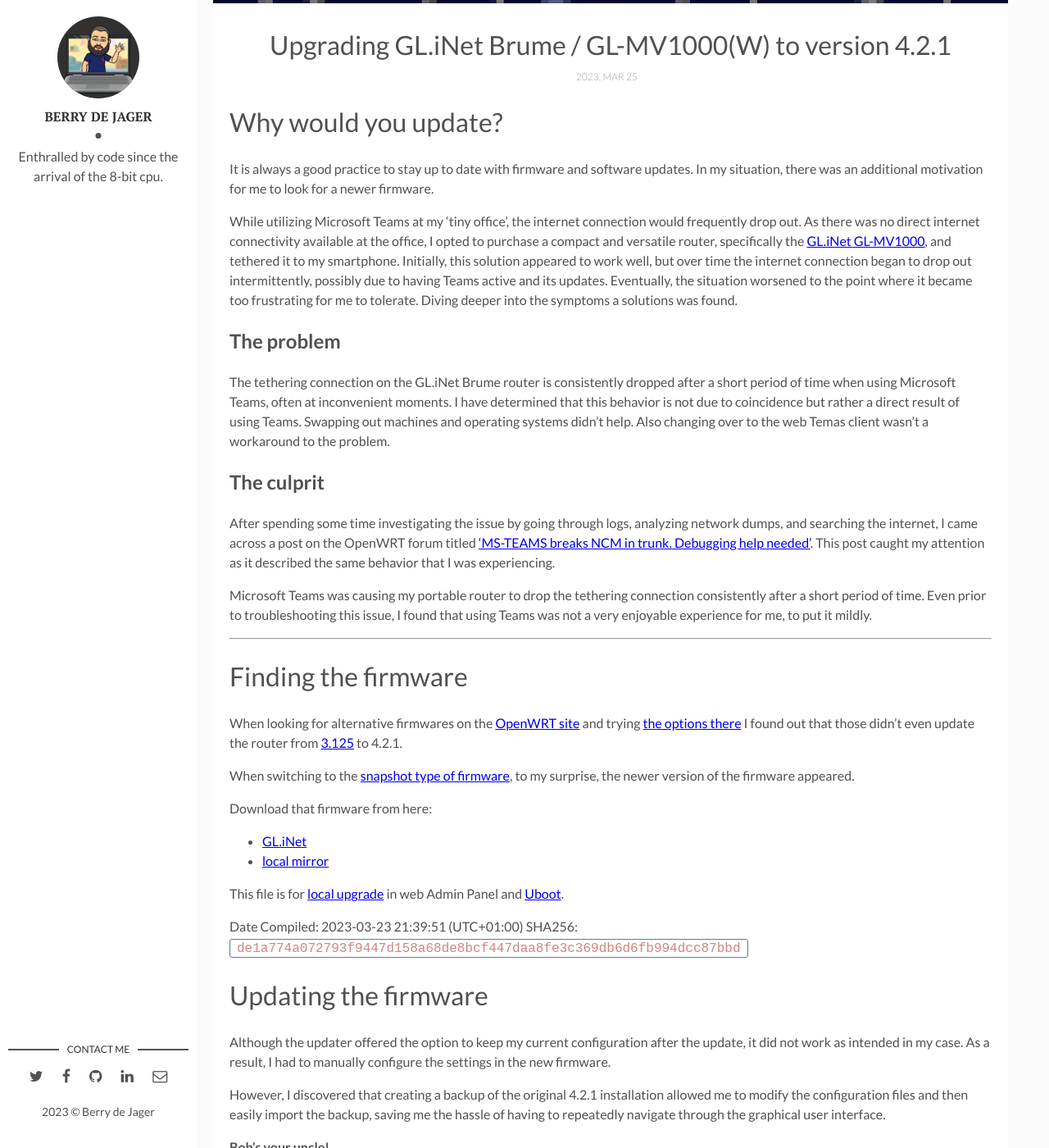
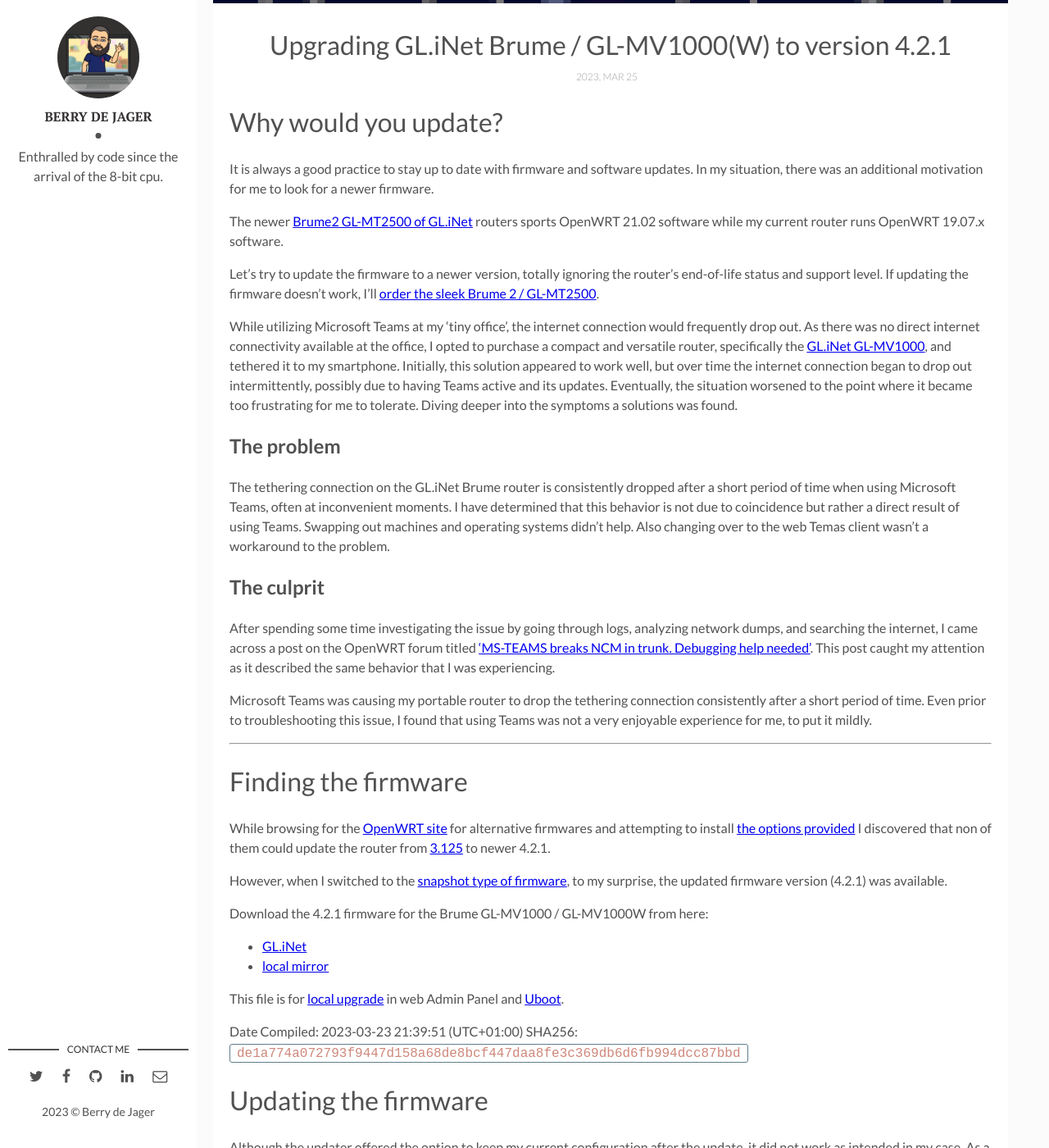
Before and after one commit to berrydejager/code, a Jekyll site: the page built from _posts/2023-03-25-Upgrade-GL-iNet-Brume-OpenWRT.markdown, in a window 1280 px wide and 1400 px high, scrolled down 259 px. Shown: the whole window at 82% size. Built offline with Jekyll 4.4.1, drawn with Linux system fonts in a browser that asks for light colours.

Commit message:
Update 2023-03-25-Upgrade-GL-iNet-Brume-OpenWRT.markdown

```diff
--- a/_posts/2023-03-25-Upgrade-GL-iNet-Brume-OpenWRT.markdown
+++ b/_posts/2023-03-25-Upgrade-GL-iNet-Brume-OpenWRT.markdown
@@ -10,6 +10,10 @@
 # Why would you update?
 
 It is always a good practice to stay up to date with firmware and software updates. In my situation, there was an additional motivation for me to look for a newer firmware.
+
+The newer [Brume2 GL-MT2500 of GL.iNet](https://www.gl-inet.com/products/gl-mt2500/) routers sports OpenWRT 21.02 software while my current router runs OpenWRT 19.07.x software.
+
+Let's try to update the firmware to a newer version, totally ignoring the router's end-of-life status and support level. If updating the firmware doesn't work, I'll [order the sleek Brume 2 / GL-MT2500](https://store.gl-inet.com/collections/brume-2-gl-mt2500-mt2500a-security-gateway).
 
 While utilizing Microsoft Teams at my 'tiny office', the internet connection would frequently drop out. As there was no direct internet connectivity available at the office, I opted to purchase a compact and versatile router, specifically the [GL.iNet GL-MV1000](https://www.gl-inet.com/products/gl-mv1000/), and tethered it to my smartphone. Initially, this solution appeared to work well, but over time the internet connection began to drop out intermittently, possibly due to having Teams active and its updates. Eventually, the situation worsened to the point where it became too frustrating for me to tolerate. Diving deeper into the symptoms a solutions was found.
 
@@ -27,11 +31,11 @@
 
 # Finding the firmware
 
-When looking for alternative firmwares on the [OpenWRT site](https://openwrt.org/toh/gl.inet/gl-mv1000) and trying [the options there](https://openwrt.org/toh/gl.inet/gl-mv1000#installation) I found out that those didn't even update the router from [3.125](https://dl.gl-inet.com/?model=mv1000) to 4.2.1.
+While browsing for the [OpenWRT site](https://openwrt.org/toh/gl.inet/gl-mv1000) for alternative firmwares and attempting to install [the options provided](https://openwrt.org/toh/gl.inet/gl-mv1000#installation) I discovered that non of them could update the router from [3.125](https://dl.gl-inet.com/?model=mv1000) to newer 4.2.1.
 
-When switching to the [snapshot type of firmware](https://dl.gl-inet.com/?model=mv1000&type=snapshot), to my surprise, the newer version of the firmware appeared.
+However, when I switched to the [snapshot type of firmware](https://dl.gl-inet.com/?model=mv1000&type=snapshot), to my surprise, the updated firmware version (4.2.1) was available.
 
-Download that firmware from here:
+Download the 4.2.1 firmware for the Brume GL-MV1000 / GL-MV1000W from here:
 
 *   [GL.iNet](https://fw.gl-inet.com/firmware/snapshots/20230324/mv1000/openwrt-mv1000-4.2.1-0324-1679603991.img)
 *   [local mirror](/assets/bin/openwrt-mv1000-4.2.1-0324-1679603991.img)
```
